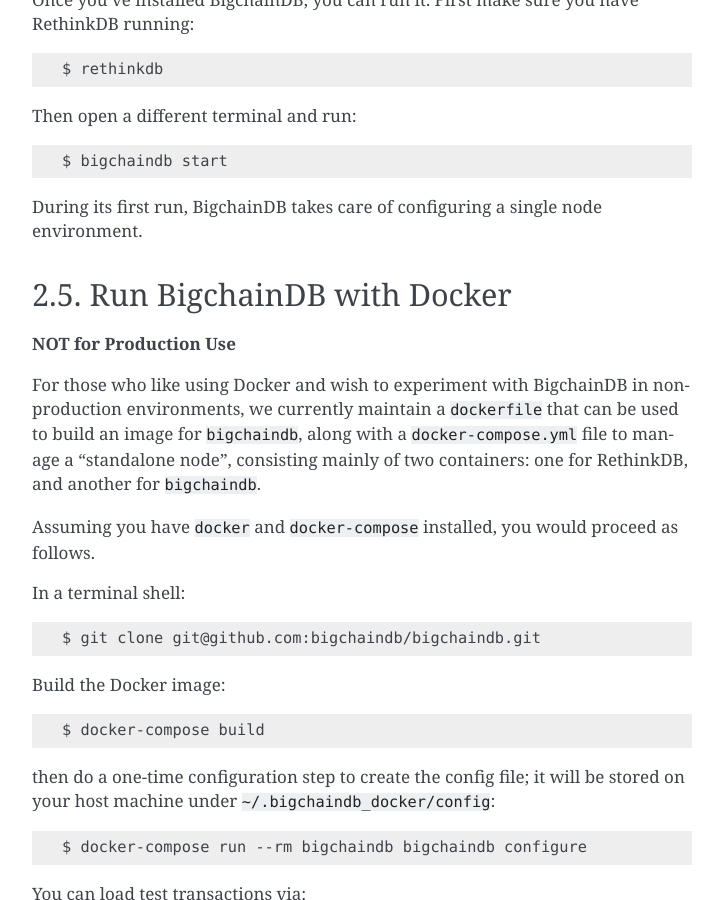
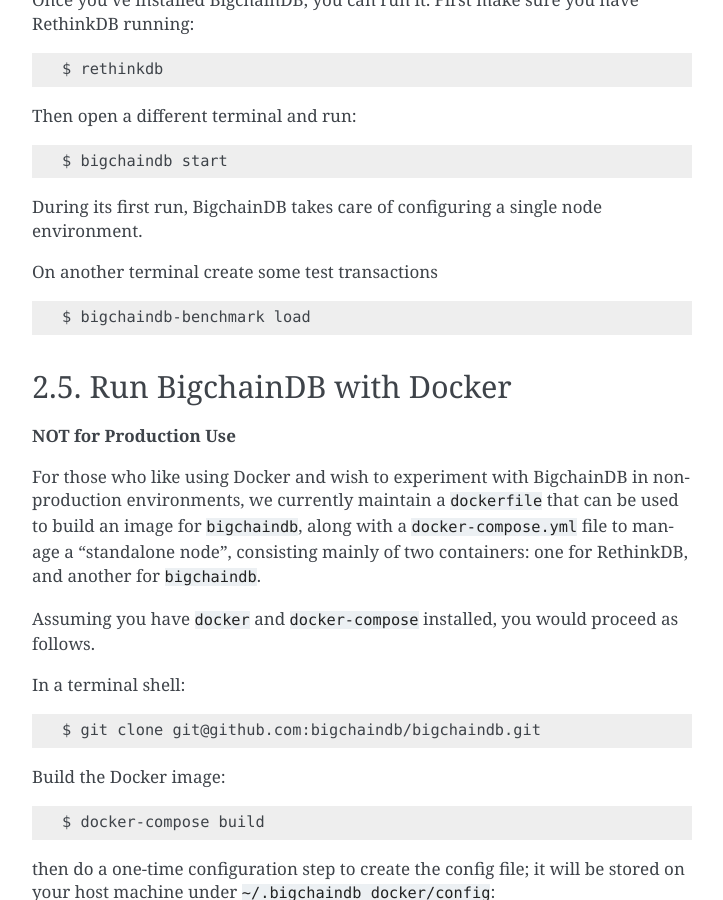
Before and after one commit to bigchaindb/bigchaindb, a Sphinx documentation site: the page built from docs/source/installing.md, in a window 1280 px wide and 900 px high, scrolled down 2242 px. Shown: the whole window, without its empty margins (388-1111 px from the left). Built offline with Sphinx 7.4.7, drawn with Linux system fonts in a browser that asks for light colours.

Commit message:
improve documentation

````diff
--- a/docs/source/installing.md
+++ b/docs/source/installing.md
@@ -79,8 +79,12 @@
 ```text
 $ bigchaindb start
 ```
+During its first run, BigchainDB takes care of configuring a single node environment.
 
-During its first run, BigchainDB takes care of configuring a single node environment.
+On another terminal create some test transactions
+```text
+$ bigchaindb-benchmark load
+```
 
 
 ## Run BigchainDB with Docker
````
